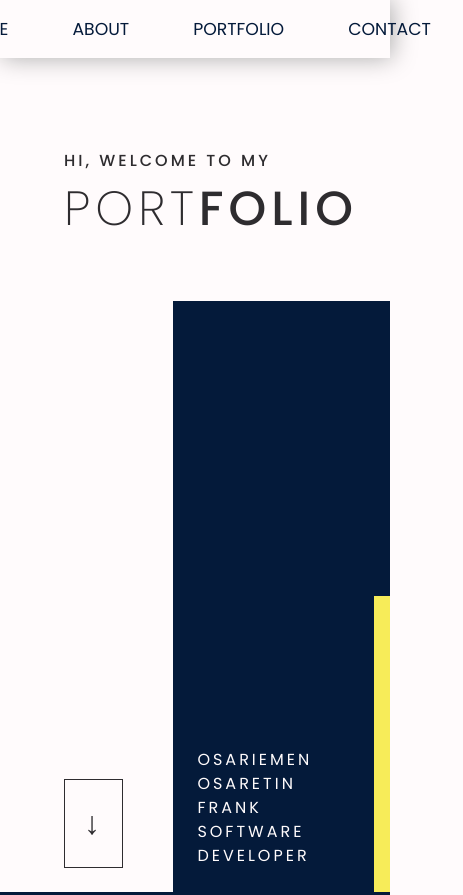
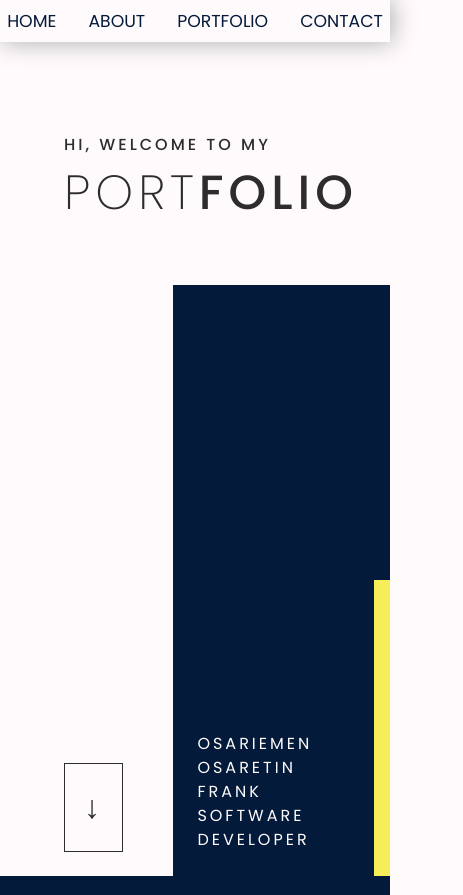
Before and after one commit to osas2211/zuri-portfolio-project, a plain HTML site: page index.html in a window 390 px wide. Shown: the top 895 px of the page, 463 px wide, since content can reach past the window. Drawn offline with Linux system fonts and the light colour scheme.

Commit message:
fixed header

```diff
--- a/style.css
+++ b/style.css
@@ -469,6 +469,7 @@ footer{
     font-family: var(--main-font);
     text-align: center;
     text-transform: uppercase;
+    color: #ccd6f6;
 }
 
 footer a{
@@ -508,6 +509,13 @@ footer a{
         padding: 2rem;
         flex-basis: 120vh;
     }
+    #main-header ul li{
+        padding: 0.5rem;
+    }
+
+    #main-header ul li a{
+        padding: 0.5rem;
+    }
 
     /*
     .about-me-page .text-area a.arrow-down{
```
